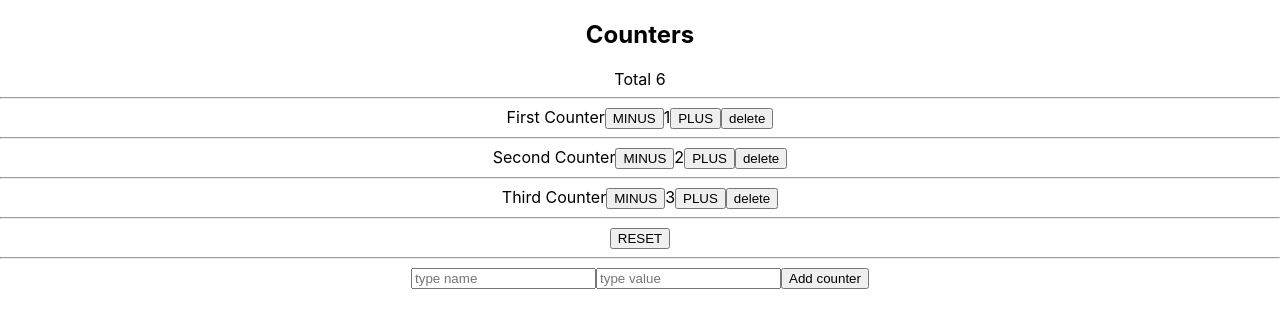
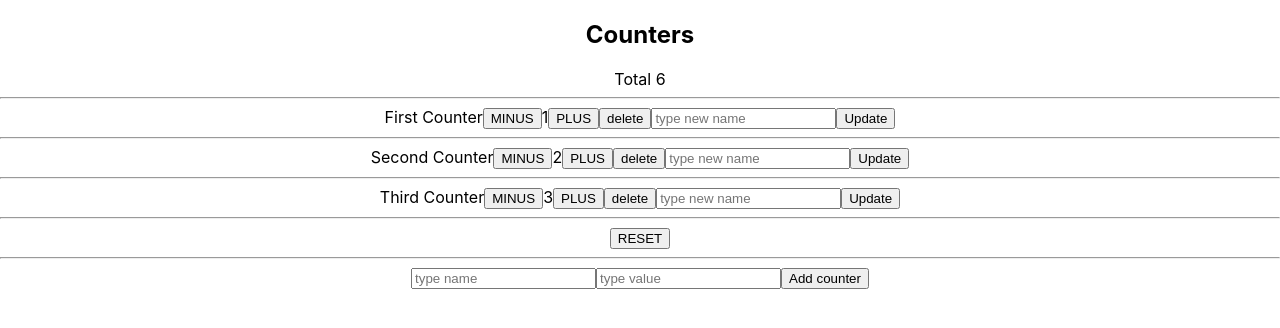
Before and after one commit to Evgenii-Nazarov/redux-start-counter, a React (Create React App) app: page / in a window 1280 px wide. Shown: the top 328 px of the page. Built offline with nearby package versions, Linux system fonts and the light colour scheme.

Commit message:
added update action

```diff
--- a/src/App.js
+++ b/src/App.js
@@ -1,7 +1,7 @@
 import React from 'react';
 import './App.css';
 import {connect} from 'react-redux';
-import {counterMinus, counterPlus, countersReset, countersAdd, counterDelete} from "./actions";
+import {counterMinus, counterPlus, countersReset, countersAdd, counterDelete, counterUpdate} from "./actions";
 import Counter from "./Counter";
 import AddCounter from "./AddCounter";
 
@@ -26,6 +26,7 @@ function App(props) {
                          counterPlus={props.myCounterPlus}
                          counterMinus={props.myCounterMinus}
                          counterDelete={props.deleteCounter}
+                         counterUpdate={props.counterUpdate}
                 />
             ))}
             <button onClick={props.myReset}>RESET</button>
@@ -41,8 +42,6 @@ function App(props) {
 }
 
 const mapStateToProps = state => ({
-    myCounter: state.counters[0].counterValue,
-    myCounterName: state.counters[0].counterName,
     myCounters: state.counters
 });
 
@@ -51,7 +50,8 @@ const mapDispatchToProps = dispatch => ({
     myCounterMinus: (id) => dispatch(counterMinus(id)),
     myReset: () => dispatch(countersReset()),
     addCounter: (counterName, counterValue) => dispatch(countersAdd(counterName, counterValue)),
-    deleteCounter: (id) => dispatch(counterDelete(id))
+    deleteCounter: (id) => dispatch(counterDelete(id)),
+    counterUpdate: (counterName,id) => dispatch(counterUpdate(counterName,id))
 });
 
 export default connect(mapStateToProps, mapDispatchToProps)(App);
--- a/src/Counter.js
+++ b/src/Counter.js
@@ -1,24 +1,39 @@
-import React from 'react';
+import React, {useState} from 'react';
 import './App.css';
 
 function Counter(props) {
 
+    const [newCounterName, setNewCounterName] = useState('');
+
+    const inputUpdateCounterHandler = (e) => {
+        setNewCounterName(e.target.value);
+    };
+
+    const updateButtonHandler = (e) => {
+        props.counterUpdate(newCounterName,props.id);
+        setNewCounterName('');
+    };
+
     return (
         <div key={props.id}>
-                {props.name}
+            {props.name}
 
-                <button onClick={()=>props.counterMinus(props.id)}>MINUS</button>
+            <button onClick={() => props.counterMinus(props.id)}>MINUS</button>
 
-                {props.value}
+            {props.value}
 
-                <button onClick={()=>props.counterPlus(props.id)}>PLUS</button>
+            <button onClick={() => props.counterPlus(props.id)}>PLUS</button>
 
-                <button onClick={()=>props.counterDelete(props.id)}>delete</button>
+            <button onClick={() => props.counterDelete(props.id)}>delete</button>
 
-                <hr/>
 
+            <input type="text" onChange={inputUpdateCounterHandler} name='counterUpdate' value={newCounterName}
+                   placeholder='type new name'/>
+            <button onClick={()=>{updateButtonHandler()}}>Update</button>
+            <hr/>
 
         </div>
     );
 }
+
 export default Counter;
--- a/src/actions.js
+++ b/src/actions.js
@@ -30,3 +30,10 @@ export function counterDelete(id) {
         payload: {id}
     };
 }
+
+export function counterUpdate(counterName,id) {
+    return {
+        type: 'COUNTER_UPDATE',
+        payload: {counterName, id}
+    };
+}
--- a/src/reducer.js
+++ b/src/reducer.js
@@ -22,7 +22,7 @@ export default function counter(state = initialState, action) {
             return {
                 ...state,
                 counters: state.counters.map(el => {
-                    if (action.payload === el.id) return {...el, counterValue: el.counterValue + 1}
+                    if (action.payload === el.id) return {...el, counterValue: el.counterValue + 1};
                     return el
                 })
             };
@@ -31,7 +31,7 @@ export default function counter(state = initialState, action) {
             return {
                 ...state,
                 counters: state.counters.map(el => {
-                    if (action.payload === el.id) return {...el, counterValue: el.counterValue - 1}
+                    if (action.payload === el.id) return {...el, counterValue: el.counterValue - 1};
                     return el
                 })
             };
@@ -58,6 +58,15 @@ export default function counter(state = initialState, action) {
                 counters: state.counters.filter(el => el.id !== action.payload.id)
             };
 
+        case 'COUNTER_UPDATE':
+            return {
+                ...state,
+                counters: state.counters.map(el => {
+                    if (action.payload.id === el.id) return {...el, counterName: action.payload.counterName};
+                    return el;
+                })
+            };
+
         default:
             return state;
     }
```
